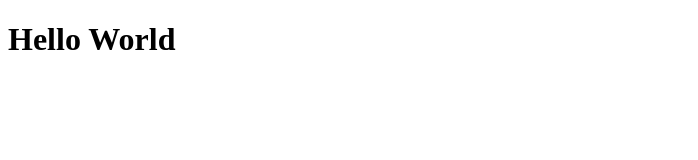
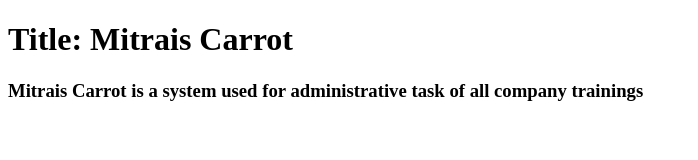
Before and after one commit to lambnet/Mitrais-Carrot, a plain HTML site: page index.html in a window 1280 px wide. Shown: the whole page, without its empty margins (0-698 px from the left). Drawn offline with Linux system fonts and the light colour scheme.

Commit message:
change the body of index.html

```diff
--- a/index.html
+++ b/index.html
@@ -7,6 +7,7 @@
     <title>Document</title>
 </head>
 <body>
-    <h1>Hello World</h1>
+    <h1>Title: Mitrais Carrot</h1>
+    <h3>Mitrais Carrot is a system used for administrative task of all company trainings</h3>
 </body>
 </html>
```
